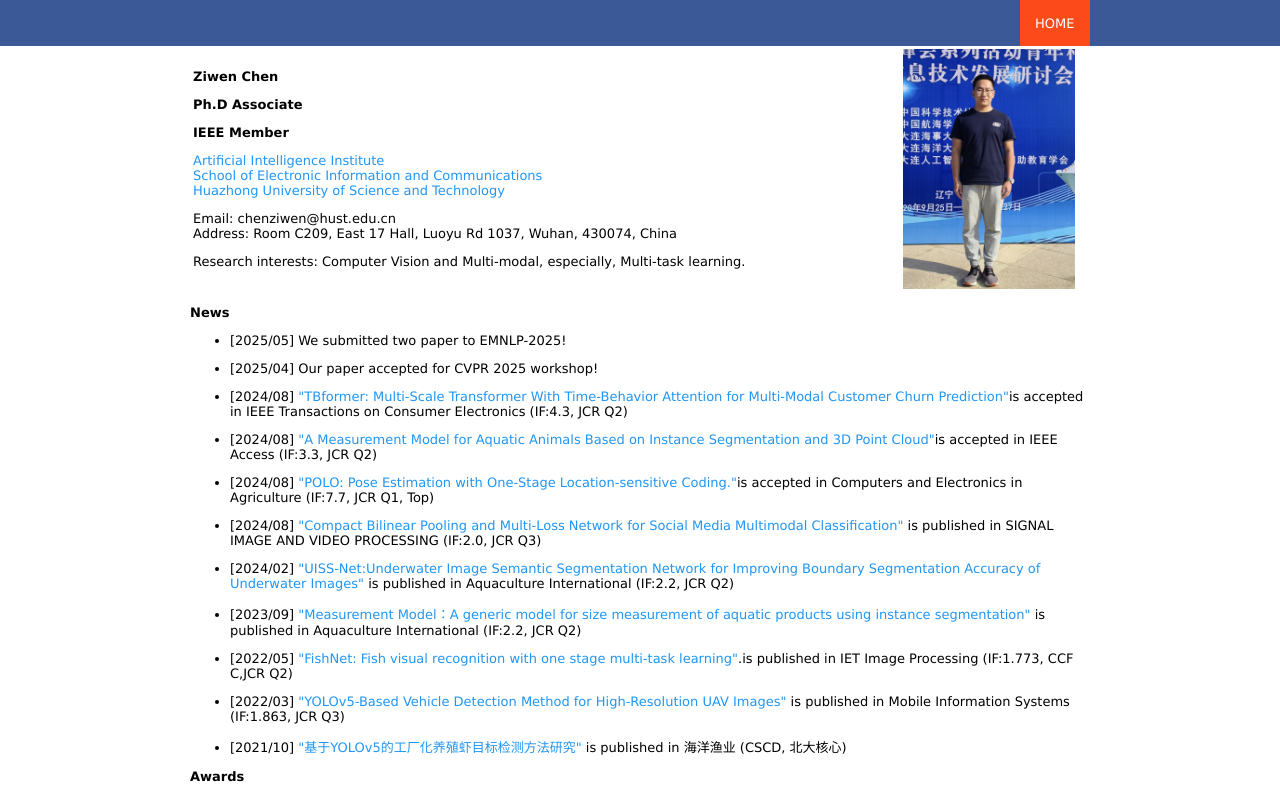
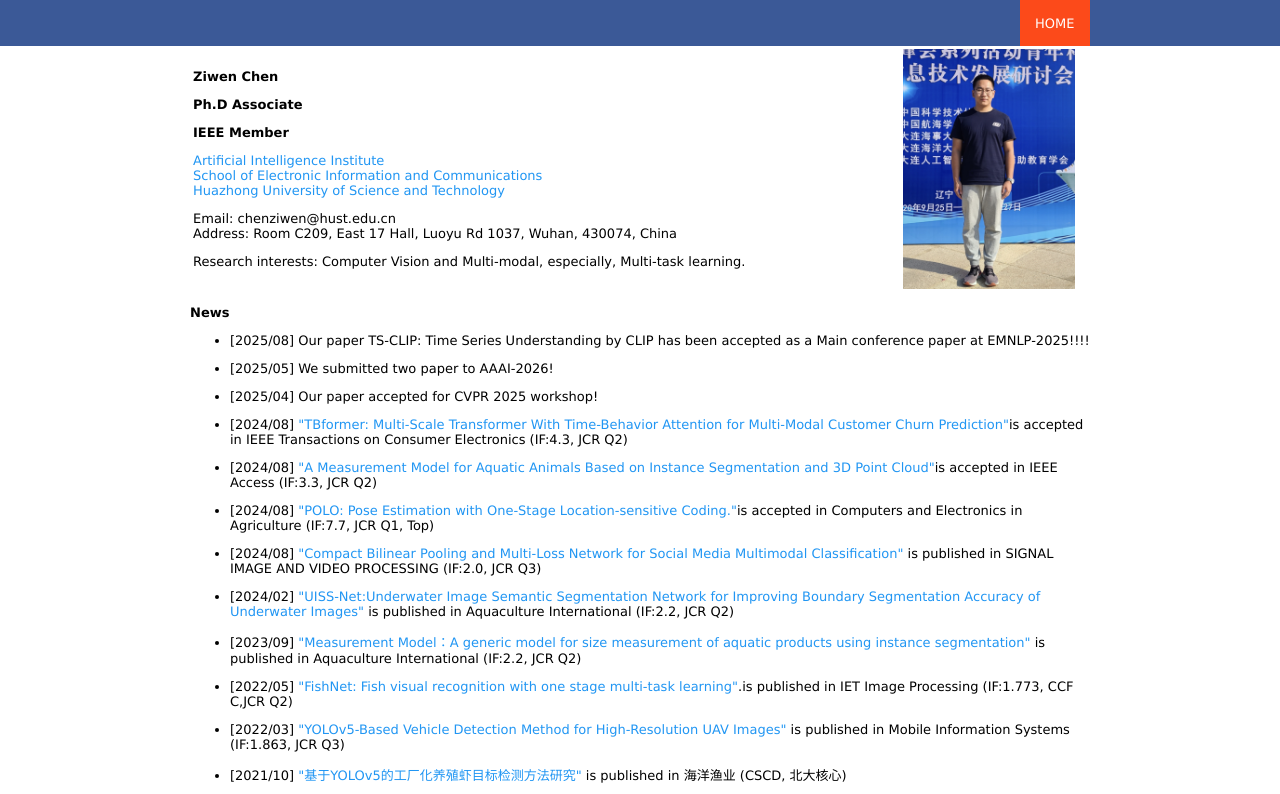
Before and after one commit to chenziwenhaoshuai/chenziwenhaoshuai.github.io, a plain HTML site: page index.html in a window 1280 px wide. Shown: the top 794 px of the page. Drawn offline with Linux system fonts and the light colour scheme.

Commit message:
Update index.html

```diff
--- a/index.html
+++ b/index.html
@@ -1889,7 +1889,8 @@
   </table>
 
 		<p><strong>News</strong></p>
-		<ul><li><p>[2025/05] We submitted two paper to EMNLP-2025!</p></li></ul>
+		<ul><li><p>[2025/08] Our paper TS-CLIP: Time Series Understanding by CLIP has been accepted as a Main conference paper at EMNLP-2025!!!!</p></li></ul>
+		<ul><li><p>[2025/05] We submitted two paper to AAAI-2026!</p></li></ul>
 		<ul><li><p>[2025/04] Our paper accepted for CVPR 2025 workshop!</p></li></ul>
 		<ul><li><p>[2024/08] <a href="https://ieeexplore.ieee.org/document/10976249">"TBformer: Multi-Scale Transformer With Time-Behavior Attention for Multi-Modal Customer Churn Prediction"</a>is accepted in IEEE Transactions on Consumer Electronics (IF:4.3, JCR Q2)</p></li></ul>
 		<ul><li><p>[2024/08] <a href="https://www.researchsquare.com/article/rs-4437659/v1">"A Measurement Model for Aquatic Animals Based on Instance Segmentation and 3D Point Cloud"</a>is accepted in IEEE Access (IF:3.3, JCR Q2)</p></li></ul>
```
